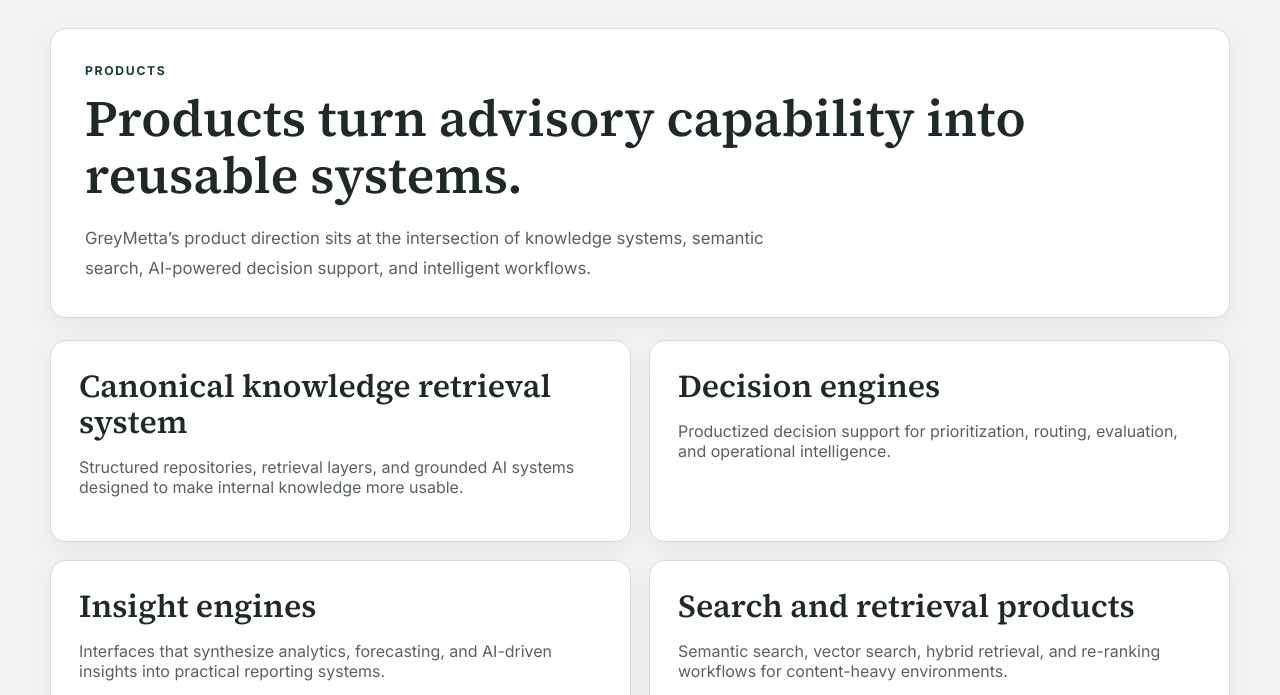
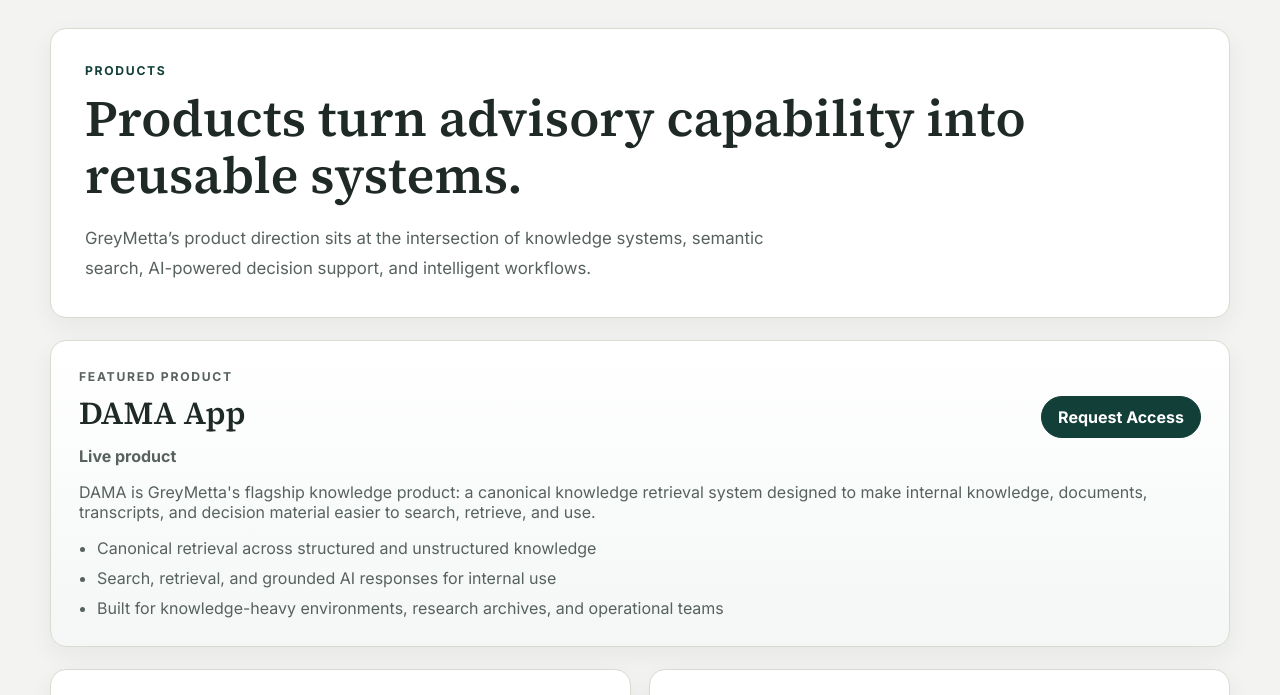
Before and after one commit to myrobot2020/greymetta-site, a plain HTML site: page products.html in a window 1280 px wide. Shown: the part 77-772 px from the top of the page. Drawn offline with Linux system fonts and the light colour scheme.

Commit message:
Feature DAMA as flagship product

```diff
--- a/products.html
+++ b/products.html
@@ -40,6 +40,30 @@
             systems, semantic search, AI-powered decision support, and
             intelligent workflows.
           </p>
+        </section>
+
+        <section class="page-section">
+          <article class="panel featured-panel">
+            <p class="section-label">Featured Product</p>
+            <div class="feature-head">
+              <div>
+                <h2>DAMA App</h2>
+                <p class="feature-subtitle">Live product</p>
+              </div>
+              <a class="button button-small" href="contact.html">Request Access</a>
+            </div>
+            <p>
+              DAMA is GreyMetta's flagship knowledge product: a canonical
+              knowledge retrieval system designed to make internal knowledge,
+              documents, transcripts, and decision material easier to search,
+              retrieve, and use.
+            </p>
+            <ul class="plain-list">
+              <li>Canonical retrieval across structured and unstructured knowledge</li>
+              <li>Search, retrieval, and grounded AI responses for internal use</li>
+              <li>Built for knowledge-heavy environments, research archives, and operational teams</li>
+            </ul>
+          </article>
         </section>
 
         <section class="page-section">
@@ -143,7 +167,7 @@
           </div>
           <div>
             <p class="footer-heading">Products</p>
-            <a href="products.html">Knowledge systems</a>
+            <a href="products.html">DAMA App</a>
             <a href="products.html">Decision engines</a>
             <a href="products.html">Insight engines</a>
           </div>
--- a/styles.css
+++ b/styles.css
@@ -245,6 +245,24 @@
   margin-bottom: 14px;
 }
 
+.featured-panel {
+  background: linear-gradient(180deg, #ffffff 0%, #f4f7f6 100%);
+}
+
+.feature-head {
+  display: flex;
+  align-items: flex-start;
+  justify-content: space-between;
+  gap: 18px;
+  margin-bottom: 14px;
+}
+
+.feature-subtitle {
+  margin: 6px 0 0;
+  color: var(--accent);
+  font-weight: 700;
+}
+
 .panel-wide {
   width: 100%;
 }
@@ -429,4 +447,9 @@
   .closing-section {
     padding: 22px;
   }
+
+  .feature-head {
+    flex-direction: column;
+    align-items: flex-start;
+  }
 }
```
Also changed, not shown: index.html (+5 -4 lines).
